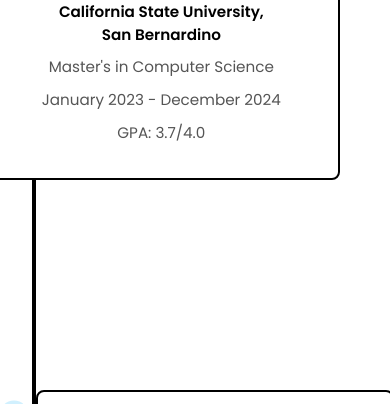
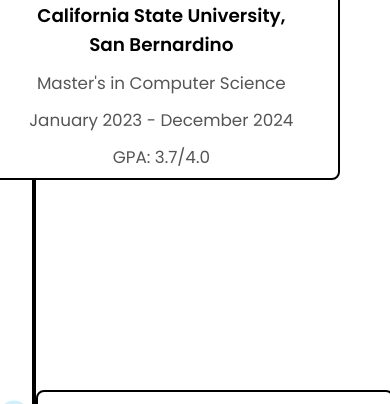
Before and after one commit to NavithaNelluri/MyPortfolio, a plain HTML site: page index.html in a window 390 px wide. Shown: the part 1141-1545 px from the top of the page. Drawn offline with Linux system fonts and the light colour scheme.

Commit message:
Commit Successful

```diff
--- a/mediaqueries.css
+++ b/mediaqueries.css
@@ -2,7 +2,6 @@
    LAPTOP / LARGE TABLET
 ========================================================= */
 @media screen and (max-width: 1400px) {
-
   #profile {
     height: auto;
     margin-bottom: 6rem;
@@ -184,12 +183,16 @@
 }
 
 
-/* TEXT IMPROVEMENT */
+/* TEXT IMPROVEMENT — FIX FONT SHRINK ISSUE */
 
 .paragraph,
-.card-back li{
-  font-size:0.95rem;
-  line-height:1.5;
+.card-back li {
+  font-size:1.05rem !important;   /* 👈 restores readable size */
+  line-height:1.6;
+}
+
+.card-front h4{
+  font-size:1.15rem !important;
 }
 
 
```
